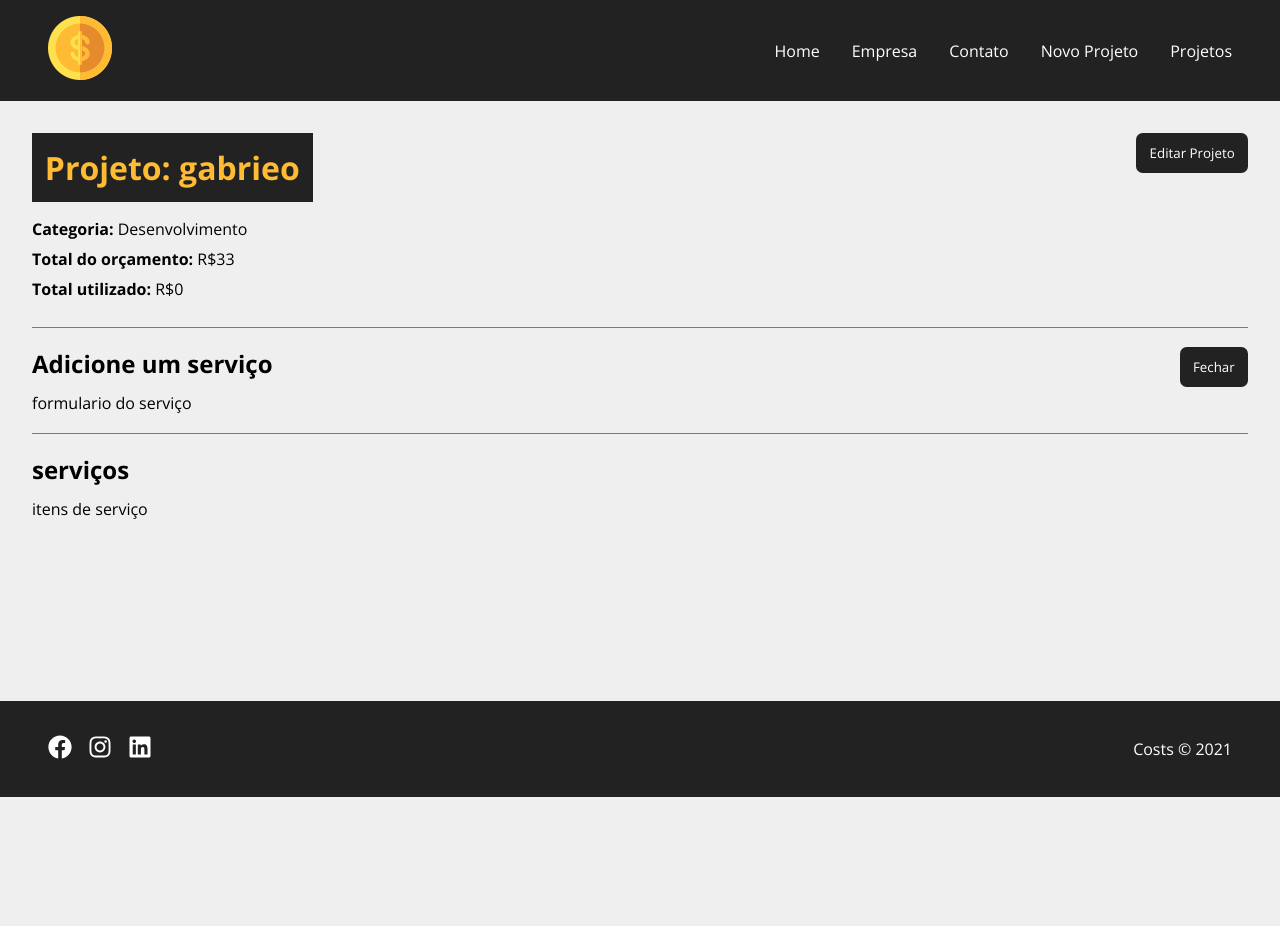
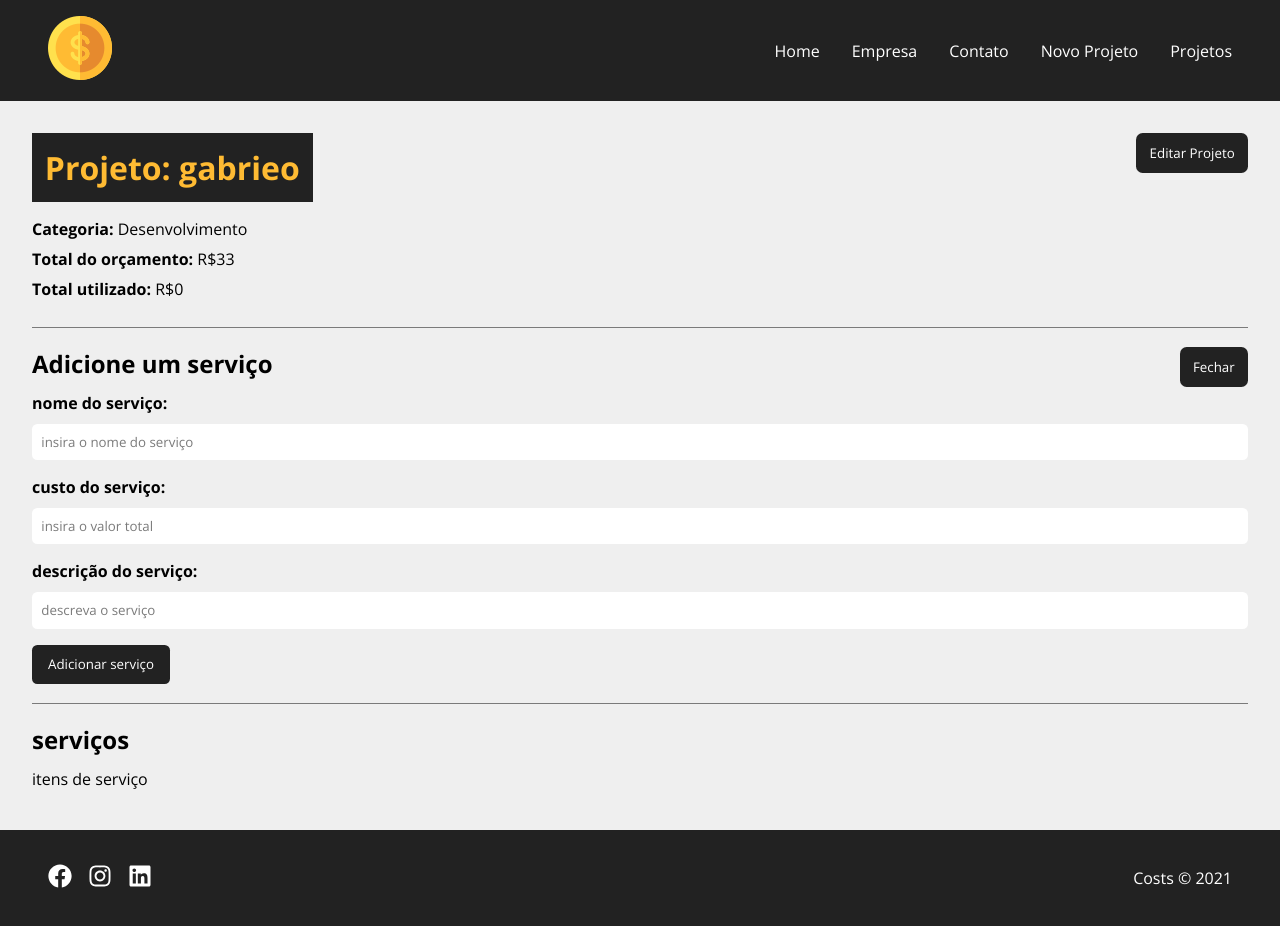
Before and after one commit to gabriel-ataidev/coin-project, a React (Create React App) app: page /project/1 in a window 1280 px wide. Both pictures are taken after a click on the button "Adicionar serviço". Before the commit the page ends 800 px from the top, so only its background shows below. Built offline with nearby package versions, Linux system fonts and the light colour scheme; data requests are answered from the project's data file.

Commit message:
creating new services

```diff
--- a/db.json
+++ b/db.json
@@ -12,14 +12,75 @@
       "id": 1
     },
     {
-      "name": "mudoujjj",
-      "budget": "2211888888",
+      "name": "funcionando",
+      "budget": "5000",
       "category": {
         "id": "1",
         "name": "Infra"
       },
-      "cost": 0,
-      "services": [],
+      "cost": 2400,
+      "services": [
+        {
+          "name": "gabrieo",
+          "cost": "56",
+          "description": "ff",
+          "id": "07da78b1-88a5-4e1e-b1dc-a6c1272e9f0d"
+        },
+        {
+          "name": "gabrieo",
+          "cost": "788",
+          "description": "ff",
+          "id": "ea73d4de-cedd-4358-90f3-1484dd91e1b2"
+        },
+        {
+          "name": "gabrieo",
+          "cost": "89",
+          "description": "ff",
+          "id": "0c32e41d-7586-40cb-a5d1-457b976ccece"
+        },
+        {
+          "name": "gabrieo",
+          "cost": "89",
+          "description": "ff",
+          "id": "0c32e41d-7586-40cb-a5d1-457b976ccece"
+        },
+        {
+          "name": "gabrieo",
+          "cost": "56",
+          "description": "tal",
+          "id": "ffb1ce16-bfca-4ff3-8776-cc39a6bcfb37"
+        },
+        {
+          "name": "gabrieo",
+          "cost": "56",
+          "description": "tal",
+          "id": "ffb1ce16-bfca-4ff3-8776-cc39a6bcfb37"
+        },
+        {
+          "name": "gabrieo",
+          "cost": "56",
+          "description": "tal",
+          "id": "ffb1ce16-bfca-4ff3-8776-cc39a6bcfb37"
+        },
+        {
+          "name": "gabrieo",
+          "cost": "577",
+          "description": "tal",
+          "id": "c2c2930f-6c51-4860-a791-46959c11906b"
+        },
+        {
+          "name": "gabrieo",
+          "cost": "577",
+          "description": "tal",
+          "id": "c2c2930f-6c51-4860-a791-46959c11906b"
+        },
+        {
+          "name": "gabrieo",
+          "cost": "56",
+          "description": "hh",
+          "id": "8e83b3e1-77f9-4d9c-805a-3246713e8aa5"
+        }
+      ],
       "id": 2
     }
   ],
--- a/src/components/pages/Project.js
+++ b/src/components/pages/Project.js
@@ -5,6 +5,8 @@ import Loading from "../layout/Loading";
 import Container from "../layout/Container";
 import Message from "../layout/Message";
 import ProjectForm from "../project/ProjectForm";
+import ServiceForm from "../service/ServiceForm";
+import {parse, v4 as uuidv4} from 'uuid'
 
 function Project() {
   const {id} = useParams();
@@ -44,6 +46,35 @@ function Project() {
         setMessage("Projeto atualizado");
         setType("success");
       });
+  }
+
+  function createService(project) {
+    setMessage('')
+    //last service
+    const lastService = project.services[project.services.length - 1]
+    lastService.id = uuidv4()
+    const lastServiceCost = lastService.cost
+    const newCost = parseFloat(project.cost) + parseFloat(lastServiceCost)
+    //max value validation
+    if(newCost > parseFloat(project.budget)) {
+        setMessage('Orçameto ultrapassado, verifique o valor do serviço')
+        setType('error')
+        project.services.pop()
+        return false
+    }
+    //add service cost to project total cost
+    project.cost = newCost
+    //update project
+    fetch(`http://localhost:5000/projects/${project.id}`, {
+        method: 'PATCH',
+        headers: {
+            'Content-Type': 'application/json'
+        },
+        body: JSON.stringify(project)
+    }).then(resp => resp.json()).then((data) => {
+        //exibir serviços
+        console.log(data)
+    })
   }
 
   function toggleProjectForm() {
@@ -92,7 +123,7 @@ function Project() {
                 {!showServiceForm ? "Adicionar serviço" : "Fechar"}
               </button>
               <div className={styles.project_info}>
-                {showServiceForm && <div>formulario do serviço</div>}
+                {showServiceForm && (<ServiceForm handleSubmit={createService} btnText="Adicionar serviço" projectData={project} />)}
               </div>
             </div>
             <h2>serviços</h2>
--- /dev/null
+++ b/src/components/service/ServiceForm.js
@@ -0,0 +1,26 @@
+import { useState } from 'react'
+import Input from '../form/Input'
+import SubmitButton from '../form/SubmitButton'
+import styles from '../project/ProjectForm.module.css'
+
+function ServiceForm({handleSubmit, btnText, projectData, type, text, name}) {
+    const [service, setService] = useState({})
+    function submit(e){
+        e.preventDefault()
+        projectData.services.push(service)
+        handleSubmit(projectData)
+    }
+    function handleChange(e){
+        setService({...service, [e.target.name]: e.target.value})
+    }
+    return(
+        <form onSubmit={submit}>
+            <Input type="text" text="nome do serviço" name="name" placeholder="insira o nome do serviço" handleOnChange={handleChange}/>
+            <Input type="text" text="custo do serviço" name="cost" placeholder="insira o valor total" handleOnChange={handleChange}/>
+            <Input type="text" text="descrição do serviço" name="description" placeholder="descreva o serviço" handleOnChange={handleChange}/>
+            <SubmitButton text={btnText}/>
+        </form>
+    )
+}
+
+export default ServiceForm
```
